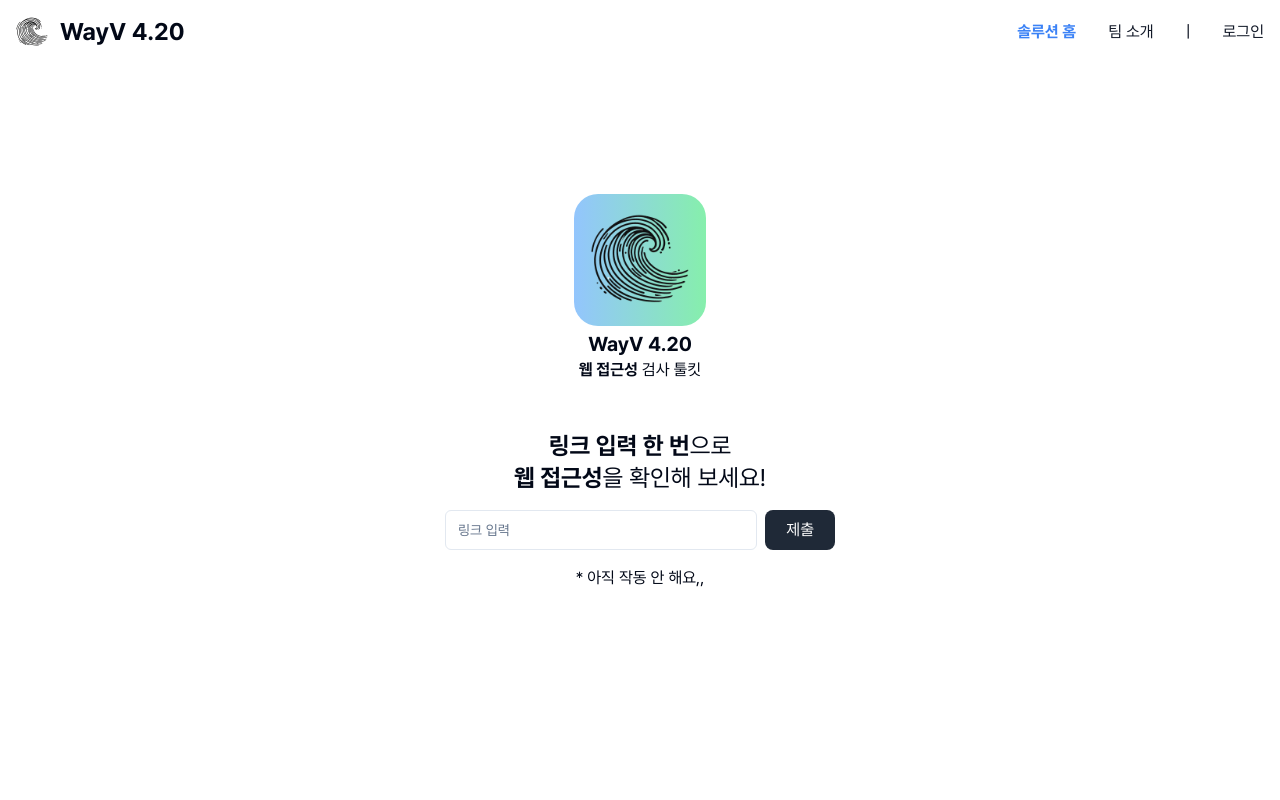
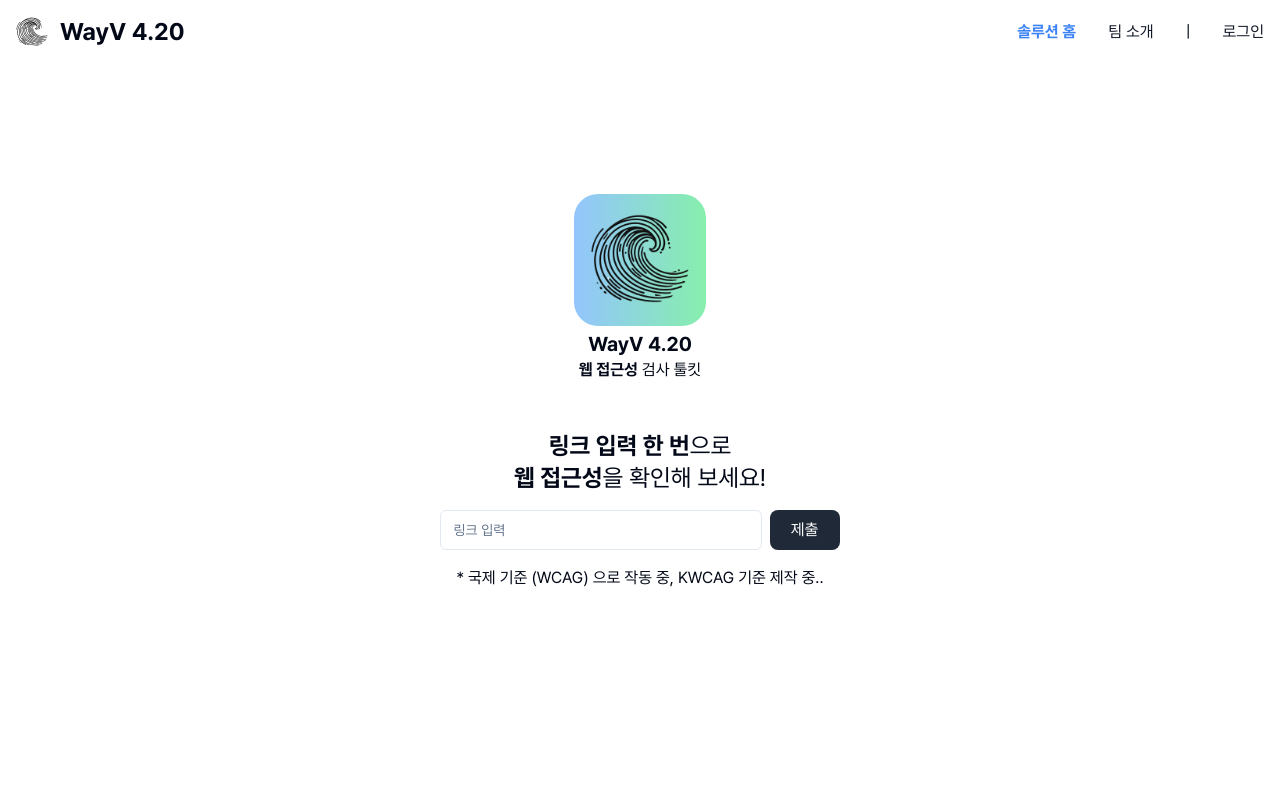
Before and after one commit to inqueue0979/WayV-FE, a Next.js app: page / in a window 1280 px wide. Shown: the top 800 px of the page. Built offline with nearby package versions, Linux system fonts and the light colour scheme.

Commit message:
Changed Wordings

```diff
--- a/src/app/page.js
+++ b/src/app/page.js
@@ -37,7 +37,7 @@ export default function Home() {
             <p className="text-md">제출</p>
           </Link>
         </div>
-        <h1 className="text-md m-4 text-center">* 아직 작동 안 해요,,</h1>
+        <h1 className="text-md m-4 text-center">* 국제 기준 (WCAG) 으로 작동 중, KWCAG 기준 제작 중..</h1>
       </div>
     </main>
   );
```
